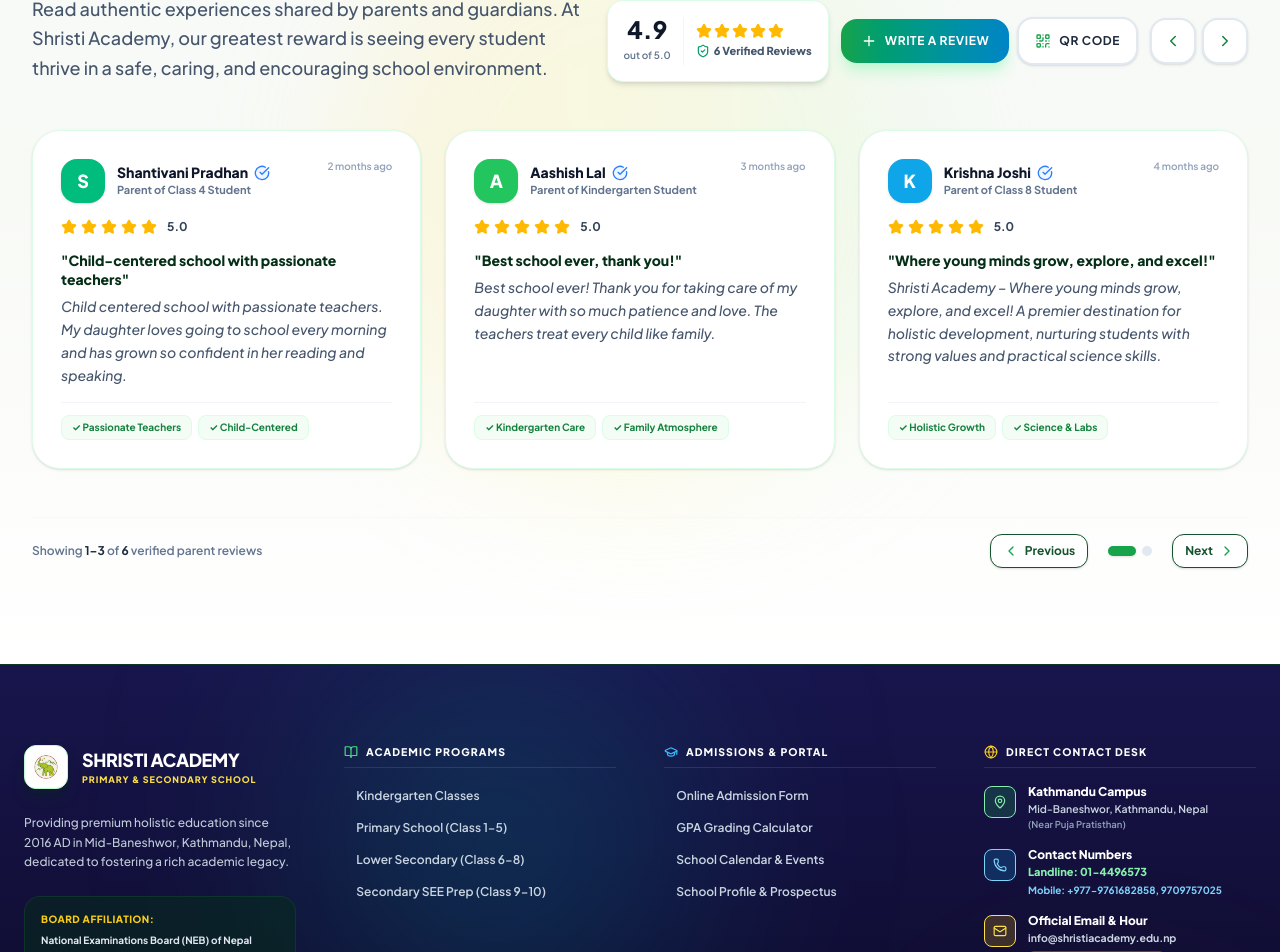
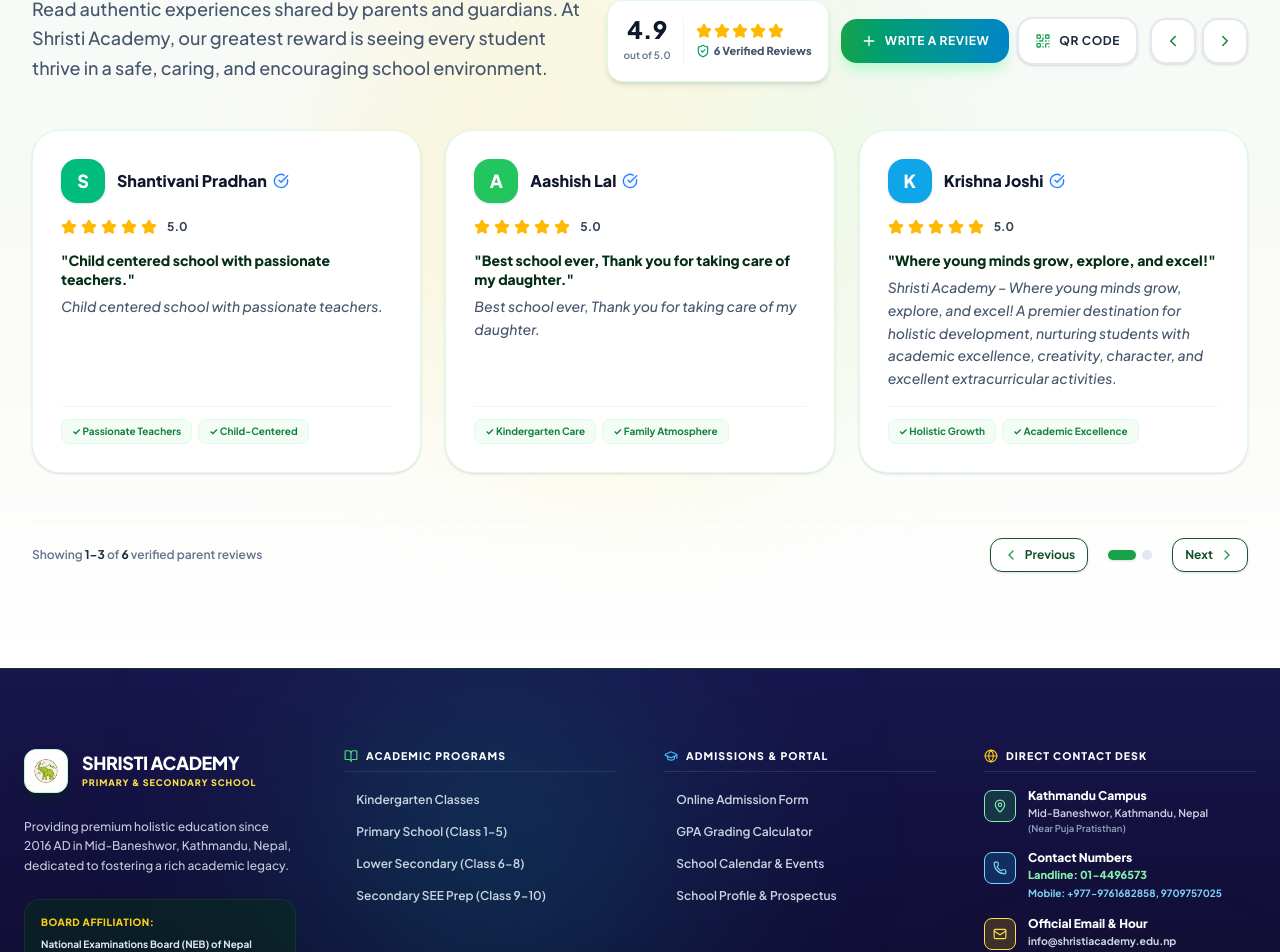
Before and after one commit to himpower2025/Shristi-School, a React (Vite) app: page / in a window 1280 px wide. Shown: the part 3365-4317 px from the top of the page. Built offline with nearby package versions, Linux system fonts and the light colour scheme.

Commit message:
fix: update parent reviews and sanitize cached content
Standardize review metadata, refresh timestamps, and apply a migration to fix existing cache entries containing a misspelling of the academy name.

```diff
--- a/src/App.tsx
+++ b/src/App.tsx
@@ -265,10 +265,27 @@
 
     if (cachedReviews) {
       try {
-        const parsed = JSON.parse(cachedReviews);
-        setParentReviews(Array.isArray(parsed) ? parsed : DEFAULT_PARENT_REVIEWS);
+        let parsed: ParentReview[] = JSON.parse(cachedReviews);
+        if (Array.isArray(parsed) && parsed.length > 0) {
+          // Fix spelling typo "Christi" -> "Shristi" in any existing cached reviews
+          parsed = parsed.map(rev => {
+            if (rev.reviewerName === "Krishna Joshi" && rev.comment.includes("Christi Academy")) {
+              return {
+                ...rev,
+                comment: rev.comment.replace("Christi Academy", "Shristi Academy")
+              };
+            }
+            return rev;
+          });
+          setParentReviews(parsed);
+          localStorage.setItem("shristi_parent_reviews_cache", JSON.stringify(parsed));
+        } else {
+          setParentReviews(DEFAULT_PARENT_REVIEWS);
+          localStorage.setItem("shristi_parent_reviews_cache", JSON.stringify(DEFAULT_PARENT_REVIEWS));
+        }
       } catch (err) {
         setParentReviews(DEFAULT_PARENT_REVIEWS);
+        localStorage.setItem("shristi_parent_reviews_cache", JSON.stringify(DEFAULT_PARENT_REVIEWS));
       }
     } else {
       setParentReviews(DEFAULT_PARENT_REVIEWS);
--- a/src/components/ParentReviews.tsx
+++ b/src/components/ParentReviews.tsx
@@ -7,12 +7,12 @@
   {
     id: "rev-1",
     reviewerName: "Shantivani Pradhan",
-    role: "Parent of Class 4 Student",
+    role: "Verified Parent • Google Review",
     rating: 5,
-    title: "Child-centered school with passionate teachers",
-    comment: "Child centered school with passionate teachers. My daughter loves going to school every morning and has grown so confident in her reading and speaking.",
+    title: "Child centered school with passionate teachers.",
+    comment: "Child centered school with passionate teachers.",
     tags: ["Passionate Teachers", "Child-Centered"],
-    date: "2 months ago",
+    date: "1 year ago",
     isVerified: true,
     isApproved: true,
     avatarColor: "bg-emerald-500"
@@ -20,12 +20,12 @@
   {
     id: "rev-2",
     reviewerName: "Aashish Lal",
-    role: "Parent of Kindergarten Student",
+    role: "Verified Parent • Google Review",
     rating: 5,
-    title: "Best school ever, thank you!",
-    comment: "Best school ever! Thank you for taking care of my daughter with so much patience and love. The teachers treat every child like family.",
+    title: "Best school ever, Thank you for taking care of my daughter.",
+    comment: "Best school ever, Thank you for taking care of my daughter.",
     tags: ["Kindergarten Care", "Family Atmosphere"],
-    date: "3 months ago",
+    date: "1 year ago",
     isVerified: true,
     isApproved: true,
     avatarColor: "bg-indigo-500"
@@ -33,12 +33,12 @@
   {
     id: "rev-3",
     reviewerName: "Krishna Joshi",
-    role: "Parent of Class 8 Student",
+    role: "Verified Parent • Google Review",
     rating: 5,
     title: "Where young minds grow, explore, and excel!",
-    comment: "Shristi Academy – Where young minds grow, explore, and excel! A premier destination for holistic development, nurturing students with strong values and practical science skills.",
-    tags: ["Holistic Growth", "Science & Labs"],
-    date: "4 months ago",
+    comment: "Shristi Academy – Where young minds grow, explore, and excel! A premier destination for holistic development, nurturing students with academic excellence, creativity, character, and excellent extracurricular activities.",
+    tags: ["Holistic Growth", "Academic Excellence"],
+    date: "1 year ago",
     isVerified: true,
     isApproved: true,
     avatarColor: "bg-purple-500"
@@ -46,12 +46,12 @@
   {
     id: "rev-4",
     reviewerName: "Ranju Upreti",
-    role: "Parent of Class 2 Student",
+    role: "Verified Parent • Google Review",
     rating: 5,
-    title: "Great school for exponential learning!",
-    comment: "Great school for exponential learning! The combination of smart classrooms, healthy school meals, and sports activities keeps our children active and motivated.",
-    tags: ["Smart Classrooms", "Healthy Lunch"],
-    date: "5 months ago",
+    title: "Great School for exponential learning!",
+    comment: "Great School for exponential learning!",
+    tags: ["Exponential Learning", "Academic Quality"],
+    date: "2 years ago",
     isVerified: true,
     isApproved: true,
     avatarColor: "bg-pink-500"
@@ -59,12 +59,12 @@
   {
     id: "rev-5",
     reviewerName: "Anzir Rana",
-    role: "Parent of Class 6 Student",
+    role: "Verified Parent • Google Review",
     rating: 5,
-    title: "Outstanding school and safe environment",
-    comment: "One of the finest schools in Kathmandu. Clean facilities, safe bus transportation, and very responsive school management.",
-    tags: ["Safe Transport", "Clean Campus"],
-    date: "6 months ago",
+    title: "Best school",
+    comment: "Best school",
+    tags: ["Best School", "Verified Review"],
+    date: "2 years ago",
     isVerified: true,
     isApproved: true,
     avatarColor: "bg-amber-500"
@@ -72,12 +72,12 @@
   {
     id: "rev-6",
     reviewerName: "Tara Bhattarai",
-    role: "Parent of Class 10 (SEE) Student",
+    role: "Verified Parent • Google Review",
     rating: 5,
-    title: "Highly recommend for SEE Board prep!",
-    comment: "One of the best schools in town! The Category A academic standards and teacher guidance for Class 10 SEE preparation are exceptional. Highly recommended!",
-    tags: ["Category A Quality", "SEE Exam Prep"],
-    date: "7 months ago",
+    title: "One of the best school in town ...highly recommend 😊",
+    comment: "One of the best school in town ...highly recommend 😊",
+    tags: ["Highly Recommend", "Best School"],
+    date: "2 years ago",
     isVerified: true,
     isApproved: true,
     avatarColor: "bg-blue-500"
@@ -320,24 +320,21 @@
                 className="bg-white p-6 sm:p-7 rounded-[28px] border border-indigo-100 shadow-sm hover:shadow-md transition-all space-y-4 flex flex-col justify-between relative group text-left"
               >
                 <div className="space-y-3">
-                  {/* Header: Avatar, Name, Rating, Verified Badge */}
-                  <div className="flex items-start justify-between">
+                  {/* Header: Avatar, Name, Verified Badge */}
+                  <div className="flex items-center justify-between">
                     <div className="flex items-center space-x-3">
                       <div className={`w-11 h-11 rounded-2xl ${rev.avatarColor || "bg-indigo-500"} text-white font-black text-lg flex items-center justify-center shadow-sm shrink-0 uppercase`}>
                         {rev.reviewerName.charAt(0)}
                       </div>
                       <div>
-                        <h4 className="font-extrabold text-sm text-slate-900 leading-snug flex items-center space-x-1.5">
+                        <h4 className="font-extrabold text-base text-slate-900 leading-snug flex items-center space-x-1.5">
                           <span>{rev.reviewerName}</span>
                           {rev.isVerified && (
                             <CheckCircle className="w-4 h-4 text-blue-500 fill-blue-50 shrink-0" title="Verified Parent" />
                           )}
                         </h4>
-                        <p className="text-[11px] text-slate-500 font-bold">{rev.role}</p>
                       </div>
                     </div>
-
-                    <span className="text-[10px] text-slate-400 font-semibold">{rev.date}</span>
                   </div>
 
                   {/* Rating Stars */}
@@ -517,20 +514,6 @@
                       placeholder="e.g. Krishna Joshi / Shantivani Pradhan"
                       value={reviewerName}
                       onChange={(e) => setReviewerName(e.target.value)}
-                      className="w-full bg-slate-50 border border-indigo-100 p-3 rounded-xl text-xs font-semibold text-slate-900 focus:outline-none focus:border-indigo-600"
-                    />
-                  </div>
-
-                  {/* Relationship / Role */}
-                  <div className="space-y-1">
-                    <label className="block text-xs font-bold text-slate-700 uppercase tracking-wider">
-                      RELATIONSHIP / CHILD'S GRADE
-                    </label>
-                    <input
-                      type="text"
-                      placeholder="e.g. Parent of Class 3 Student / Kindergarten Parent"
-                      value={role}
-                      onChange={(e) => setRole(e.target.value)}
                       className="w-full bg-slate-50 border border-indigo-100 p-3 rounded-xl text-xs font-semibold text-slate-900 focus:outline-none focus:border-indigo-600"
                     />
                   </div>
```
